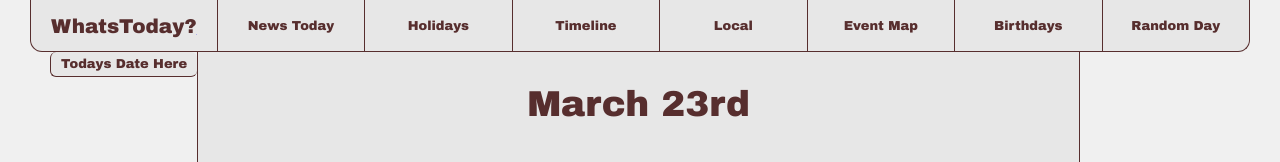
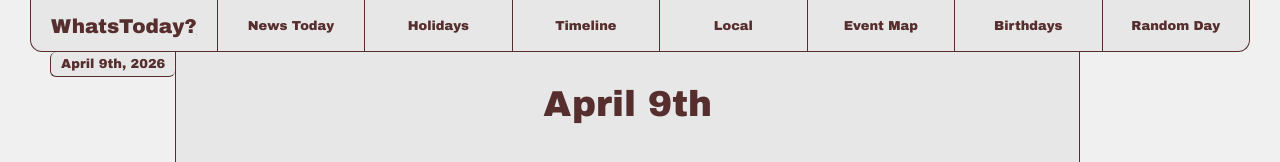
Before and after one commit to lamichhaneyb/WhatsToday-Website, a plain HTML site: page index.html in a window 1280 px wide. Shown: the top 162 px of the page. Drawn offline with Linux system fonts and the light colour scheme.

Commit message:
Added javascipt to get and format todays date and random dates. Can display the date in either with or without the year

```diff
--- a/index.html
+++ b/index.html
@@ -24,19 +24,19 @@
   <div class="wrapper">
     <aside class="sidebar">
       <div class="date-pill">
-        Todays Date Here
+        <span class="date-display date-long"></span>
       </div>
     </aside>
 
     <main class="content">
       <div class="content-inner">
-        <h1 class="page-title">March 23rd</h1>
+        <h1 class="page-title"><span class="date-display date-short"></span></h1>
         <div class="placeholder">
           <!-- Page content-->
         </div>
       </div>
     </main>
   </div>
-
+  <script src="js/date.js"></script>
 </body>
 </html>
--- /dev/null
+++ b/js/date.js
@@ -0,0 +1,37 @@
+
+// Gets todays date
+function displayTodaysDate() {
+    const date = new Date();
+    const day = date.getDate();
+    const year = date.getFullYear();
+    const month = date.toLocaleString('default', { month: 'long' });
+
+    // Date suffixes
+    const getSuffix = (n) => {
+        if (n > 3 && n < 21) return 'th';
+        switch (n % 10) {
+            case 1:  return "st";
+            case 2:  return "nd";
+            case 3:  return "rd";
+            default: return "th";
+        }
+    };
+
+    const suffix = getSuffix(day);
+
+    // Format 1: April 9th
+    const shortDate = `${month} ${day}${suffix}`;
+    // Format 2: April 9th, 2026
+    const longDate = `${month} ${day}${suffix}, ${year}`;
+
+    // Find all elements and check their classes
+    document.querySelectorAll('.date-display').forEach(element => {
+        if (element.classList.contains('date-long')) {
+            element.textContent = longDate;
+        } else {
+            element.textContent = shortDate;
+        }
+    });
+}
+
+displayTodaysDate();
```
Also changed, not shown: Birthdays.html (+3 -3 lines), EventMap.html (+3 -3 lines), Holidays.html (+3 -3 lines), Local.html (+3 -3 lines), NewsToday.html (+3 -3 lines), RandomDay.html (+4 -3 lines), Timeline.html (+3 -3 lines), js/random_date.js (added, +34 -0 lines).
